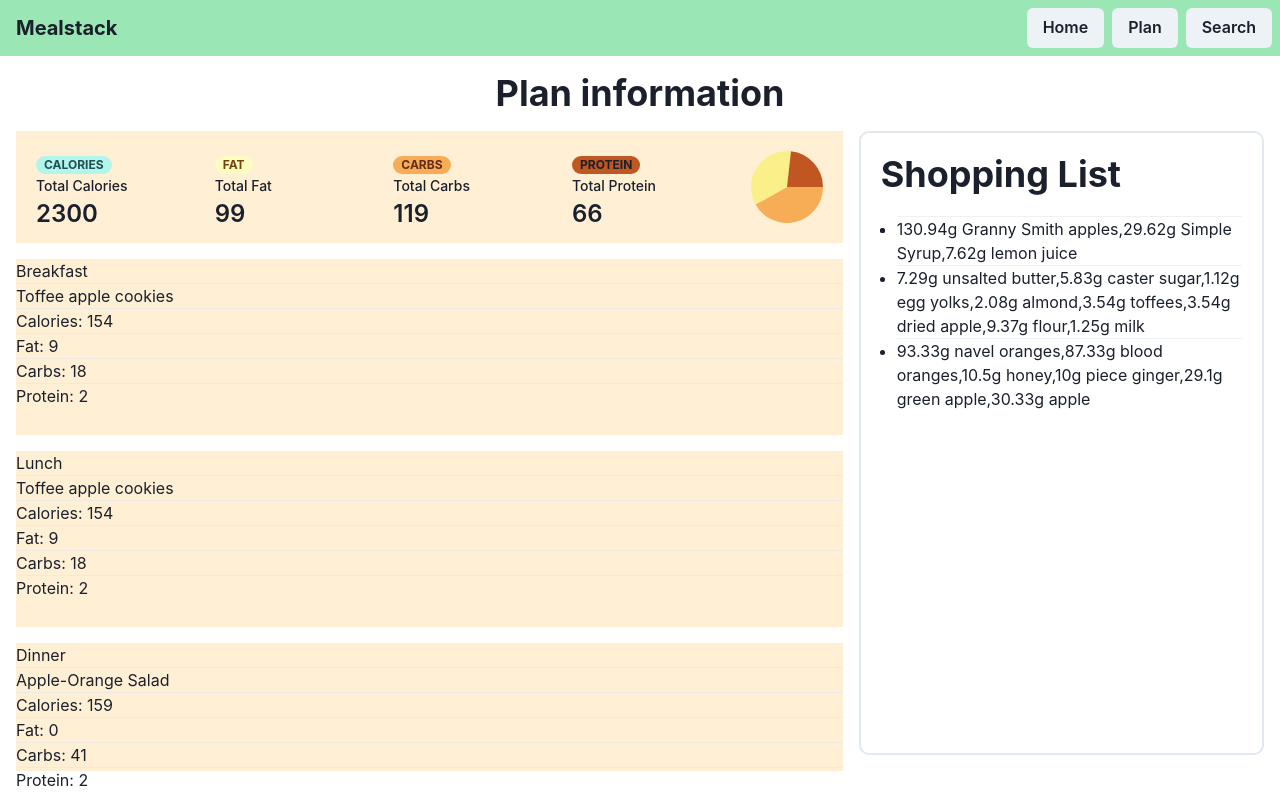
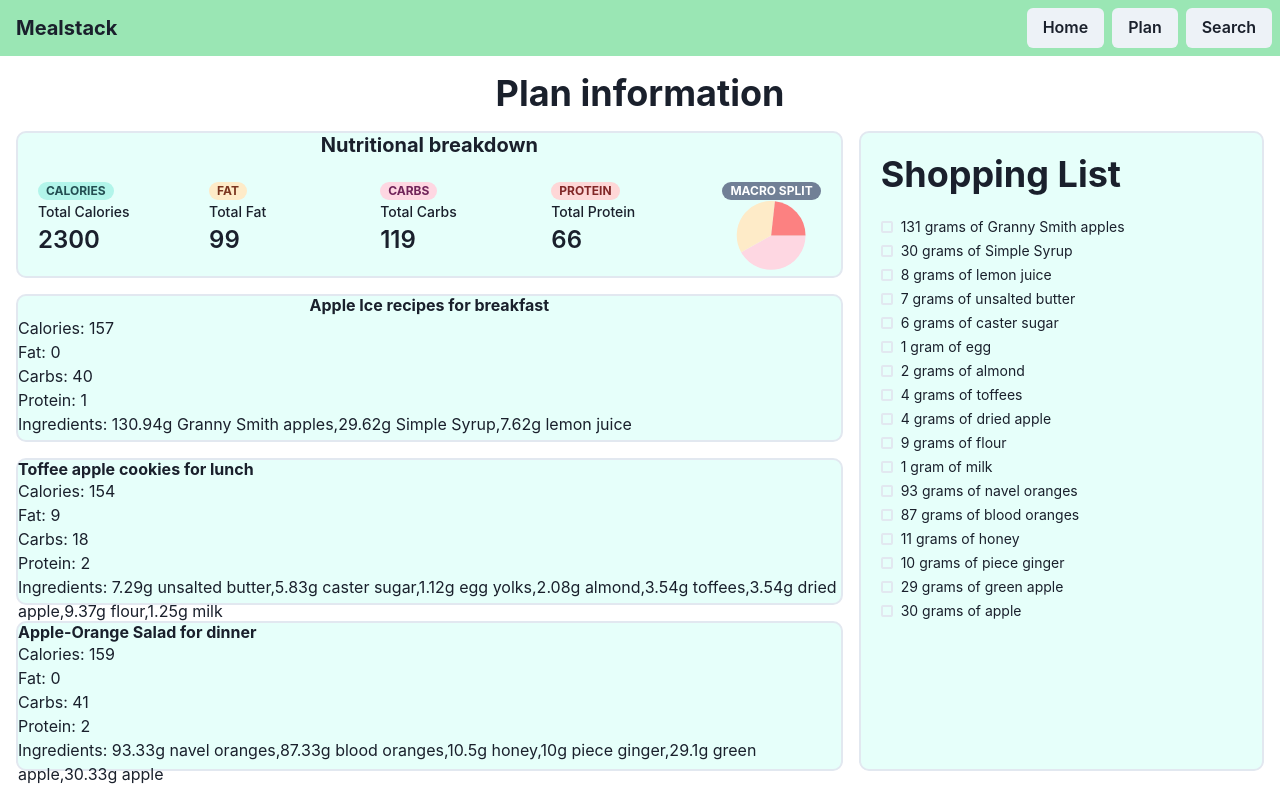
Before and after one commit to cwdbutler/mealstack-frontend, a React (Create React App) app: page /plan in a window 1280 px wide. Built offline with nearby package versions, Linux system fonts and the light colour scheme.

Commit message:
formatted shopping list, making UI changes

```diff
--- a/src/PlanInfo.js
+++ b/src/PlanInfo.js
@@ -1,4 +1,5 @@
 import {
+  Checkbox,
   Grid,
   GridItem,
   Heading,
@@ -6,6 +7,7 @@ import {
   Flex,
   Spacer,
   Image,
+  List,
   ListItem,
   UnorderedList,
   Stack,
@@ -31,12 +33,45 @@ let allIngredients = () => {
 allIngredients()
 
 
-const ingredientsList = ingredientsArray.map((ingredient) =>
+let shoppingListArray = []
+
+let shoppingListFormatter = () => {
+  for (let i = 0; i < ingredientsArray.length; i++) {
+    shoppingListArray.push((ingredientsArray[i].split(",")))
+  }
+}
+
+shoppingListFormatter()
+
+let shoppingListObjectArray = []
+
+let shoppingListObjectCreator = () => {
+  let flattenedList = shoppingListArray.flat()
+  for (let i = 0; i < flattenedList.length; i++) {
+    let tempArr = flattenedList[i].split("g ")
+    let tempObj = {name: tempArr[1], weight: tempArr[0]}
+    shoppingListObjectArray.push(tempObj)
+  }
+}
+
+shoppingListObjectCreator()
+
+console.log(shoppingListObjectArray)
+
+const shoppingListDisplay = shoppingListObjectArray.map((item) =>
       <Box>
-    <Divider></Divider>
-  <ListItem>{ingredient}</ListItem>
+        <Checkbox colorScheme='teal' size='sm'>
+          {Math.round(item.weight)} {Math.round(item.weight) == 1 ? "gram" : "grams"} of {item.name == "eg" ? "egg" : item.name}
+        </Checkbox>
       </Box>
 )
+
+// const ingredientsList = ingredientsArray.map((ingredient) =>
+//   <Box>
+//     <Divider></Divider>
+//   <ListItem>{ingredient}</ListItem>
+//   </Box>
+// )
 
 
 export default function PlanInfo() {
@@ -52,9 +87,14 @@ export default function PlanInfo() {
         templateColumns="repeat(6, 1fr)"
         gap={4}
       >
-        <GridItem rowSpan={2} colSpan={4} bg="papayawhip">
+        <GridItem rowSpan={3} colSpan={4} bg="teal.50" border="2px"
+            borderColor="gray.200"
+            borderRadius="10">
+          <Center>
+          <Heading size="md">Nutritional breakdown</Heading>
+          </Center>
+
         <Flex h="100%" p="5">
-
             <Stat>
             <Badge borderRadius="full" px="2" colorScheme="teal">
                         Calories
@@ -63,39 +103,42 @@ export default function PlanInfo() {
               <StatNumber>{mockObj.mealplan.calories}</StatNumber>
             </Stat>
             <Stat>
-        <Badge borderRadius="full" px="2" colorScheme="yellow">
+            <Badge borderRadius="full" px="2" colorScheme="orange">
                         Fat
             </Badge>
             <StatLabel>Total Fat </StatLabel>
               <StatNumber>{mockObj.mealplan.fat}</StatNumber>
             </Stat>
             <Stat>
-        <Badge borderRadius="full" px="2" color="#652B19" backgroundColor="#F6AD55">
+            <Badge borderRadius="full" px="2" colorScheme="pink">
                         Carbs
             </Badge>
             <StatLabel>Total Carbs</StatLabel>
               <StatNumber>{mockObj.mealplan.carbs}</StatNumber>
             </Stat>
             <Stat>
-        <Badge borderRadius="full" px="2" color="#00000" backgroundColor="#C05621">
+            <Badge borderRadius="full" px="2" colorScheme="red">
                         Protein
             </Badge>
             <StatLabel>Total Protein</StatLabel>
               <StatNumber>{mockObj.mealplan.protein}</StatNumber>
             </Stat>
             <Box>
+            <Badge borderRadius="full" px="2" colorScheme="gray" variant="solid">
+                        Macro Split
+            </Badge>
             <PieChart
               data={[
-            { title: 'Carbs', value: mockObj.mealplan.carbs, color: '#F6AD55' },
-            { title: 'Fat', value: mockObj.mealplan.fat, color: '#FAF089' },
-            { title: 'Protein', value: mockObj.mealplan.protein, color: '#C05621' },
-          ]}
+                { title: 'Carbs', value: mockObj.mealplan.carbs, color: '#FED7E2' },
+                { title: 'Fat', value: mockObj.mealplan.fat, color: '#FEEBC8' },
+                { title: 'Protein', value: mockObj.mealplan.protein, color: '#FC8181' },
+              ]} viewBoxSize={[100, 150]}
               />
             </Box>
 
           </Flex>
         </GridItem>
-        <GridItem rowSpan={10} colSpan={2}>
+        <GridItem rowSpan={17} colSpan={2}>
           <Flex
             d="column"
             h="100%"
@@ -104,38 +147,50 @@ export default function PlanInfo() {
             border="2px"
             borderColor="gray.200"
             borderRadius="10"
+            backgroundColor="teal.50"
           >
             <Heading>Shopping List</Heading>
-            <UnorderedList mt="5">
+            <List mt="5">
               <Stack spacing={4}>
-                <ListItem>{ingredientsList} </ListItem>
+                <ListItem>{shoppingListDisplay}</ListItem>
               </Stack>
-            </UnorderedList>
+            </List>
           </Flex>
         </GridItem>
-        <GridItem rowSpan={3} colSpan={4} bg="papayawhip">
-          Breakfast
-          <Divider></Divider>{mockObj.recipes[1].label}
-          <Divider></Divider>Calories: {mockObj.recipes[1].calories}
-          <Divider></Divider>Fat: {mockObj.recipes[1].fat}
-          <Divider></Divider>Carbs: {mockObj.recipes[1].carbs}
-          <Divider></Divider>Protein: {mockObj.recipes[1].protein}
+        <GridItem rowSpan={3} colSpan={4} bg="teal.50" border="2px"
+            borderColor="gray.200"
+            borderRadius="10">
+          <Center><Heading size="sm">{mockObj.recipes[0].label} for breakfast</Heading> </Center>
+          <List>
+          <ListItem>Calories: {mockObj.recipes[0].calories}</ListItem>
+          <ListItem>Fat: {mockObj.recipes[0].fat}</ListItem>
+          <ListItem>Carbs: {mockObj.recipes[0].carbs}</ListItem>
+          <ListItem>Protein: {mockObj.recipes[0].protein}</ListItem>
+          <ListItem>Ingredients: {mockObj.recipes[0].ingredients}</ListItem>
+          </List>
         </GridItem>
-        <GridItem rowSpan={3} colSpan={4} bg="papayawhip">
-          Lunch
-          <Divider></Divider>{mockObj.recipes[1].label}
-          <Divider></Divider>Calories: {mockObj.recipes[1].calories}
-          <Divider></Divider>Fat: {mockObj.recipes[1].fat}
-          <Divider></Divider>Carbs: {mockObj.recipes[1].carbs}
-          <Divider></Divider>Protein: {mockObj.recipes[1].protein}
+        <GridItem rowSpan={3} colSpan={4} bg="teal.50" border="2px"
+            borderColor="gray.200"
+            borderRadius="10">
+          <Heading size="sm">{mockObj.recipes[1].label} for lunch</Heading>
+          <List>
+          <ListItem>Calories: {mockObj.recipes[1].calories}</ListItem>
+          <ListItem>Fat: {mockObj.recipes[1].fat}</ListItem>
+          <ListItem>Carbs: {mockObj.recipes[1].carbs}</ListItem>
+          <ListItem>Protein: {mockObj.recipes[1].protein}</ListItem>
+          <ListItem>Ingredients: {mockObj.recipes[1].ingredients}</ListItem>
+          </List>
         </GridItem>
-        <GridItem rowSpan={3} colSpan={4} bg="papayawhip">
-          Dinner
-          <Divider></Divider>{mockObj.recipes[2].label}
-          <Divider></Divider>Calories: {mockObj.recipes[2].calories}
-          <Divider></Divider>Fat: {mockObj.recipes[2].fat}
-          <Divider></Divider>Carbs: {mockObj.recipes[2].carbs}
-          <Divider></Divider>Protein: {mockObj.recipes[2].protein}
+        <GridItem rowSpan={8} colSpan={4} bg="teal.50" border="2px"
+            borderColor="gray.200"
+            borderRadius="10" >
+          <Heading size="sm">{mockObj.recipes[2].label} for dinner</Heading>          <List>
+          <ListItem>Calories: {mockObj.recipes[2].calories}</ListItem>
+          <ListItem>Fat: {mockObj.recipes[2].fat}</ListItem>
+          <ListItem>Carbs: {mockObj.recipes[2].carbs}</ListItem>
+          <ListItem>Protein: {mockObj.recipes[2].protein}</ListItem>
+          <ListItem>Ingredients: {mockObj.recipes[2].ingredients}</ListItem>
+          </List>
         </GridItem>
 
       </Grid>
```
Lines whose indentation alone changed are shown as unchanged.
